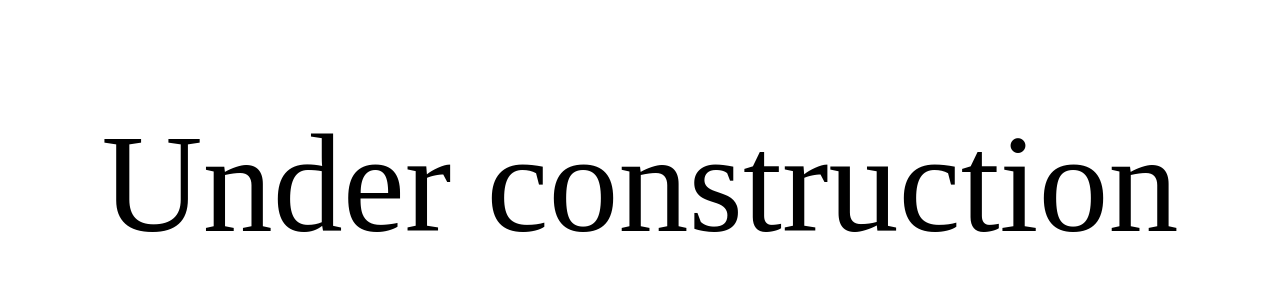
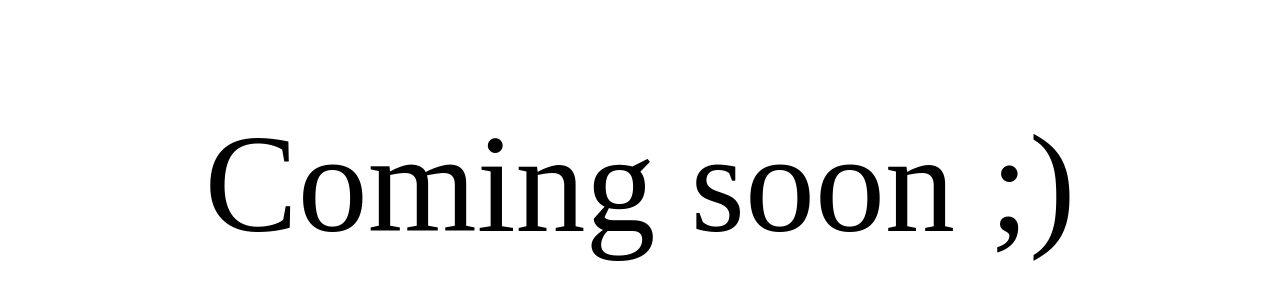
Before and after one commit to Izurieru/Website, a plain HTML site: page index.html in a window 1280 px wide. Shown: the part 216-516 px from the top of the page. Drawn offline with Linux system fonts and the light colour scheme.

Commit message:
edit message

```diff
--- a/index.html
+++ b/index.html
@@ -9,7 +9,7 @@
 </head>
 <body>
 	<div>
-		<h1>Under construction</h1>
+		<h1>Coming soon ;)</h1>
 	</div>
 </body>
 </html>
```
